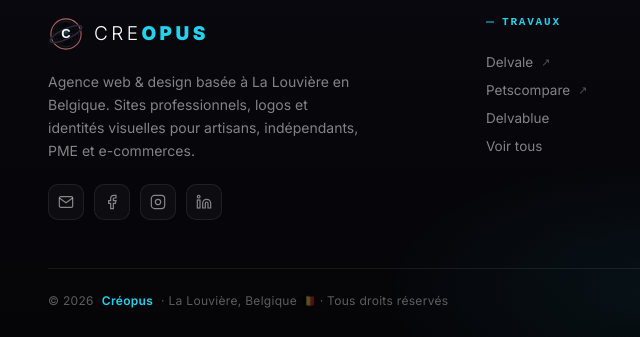
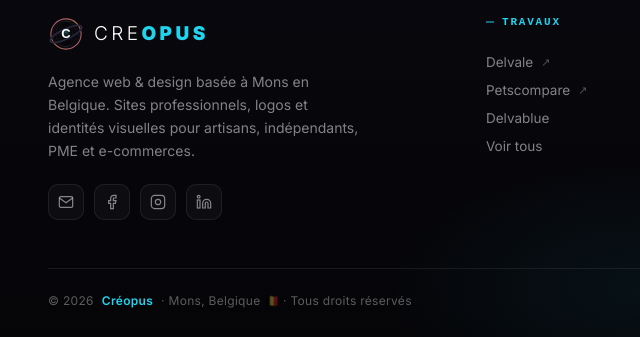
Before and after one commit to Delvaleseo/creopus, a website: page public/index.html in a window 1280 px wide. Shown: the part 9206-9543 px from the top of the page, 0-640 px from the left. Drawn offline with Linux system fonts and the light colour scheme.

Commit message:
Localisation: La Louvière -> Mons (vraie ville du fondateur)

```diff
--- a/public/index.html
+++ b/public/index.html
@@ -1875,7 +1875,7 @@
           </div>
           <div class="c-item">
             <div class="c-icon"><svg viewBox="0 0 24 24"><path d="M21 10c0 7-9 13-9 13s-9-6-9-13a9 9 0 0118 0z"/><circle cx="12" cy="10" r="3"/></svg></div>
-            <div class="c-text"><strong>Localisation</strong>La Louvière, Belgique — 100% en ligne</div>
+            <div class="c-text"><strong>Localisation</strong>Mons, Belgique — 100% en ligne</div>
           </div>
           <div class="c-item">
             <div class="c-icon"><svg viewBox="0 0 24 24"><circle cx="12" cy="12" r="10"/><path d="M9 12l2 2 4-4"/></svg></div>
@@ -1996,7 +1996,7 @@
           </svg>
           <span>CRE<b>OPUS</b></span>
         </a>
-        <p>Agence web &amp; design basée à La Louvière en Belgique. Sites professionnels, logos et identités visuelles pour artisans, indépendants, PME et e-commerces.</p>
+        <p>Agence web &amp; design basée à Mons en Belgique. Sites professionnels, logos et identités visuelles pour artisans, indépendants, PME et e-commerces.</p>
         <div class="f-social">
           <a href="mailto:contact@creopus.be" aria-label="Email">
             <svg viewBox="0 0 24 24"><path d="M4 4h16c1.1 0 2 .9 2 2v12c0 1.1-.9 2-2 2H4c-1.1 0-2-.9-2-2V6c0-1.1.9-2 2-2z"/><polyline points="22,6 12,13 2,6"/></svg>
@@ -2041,7 +2041,7 @@
     </div>
 
     <div class="f-bottom">
-      <p>&copy; 2026 <span class="accent">Créopus</span> · La Louvière, Belgique 🇧🇪 · Tous droits réservés</p>
+      <p>&copy; 2026 <span class="accent">Créopus</span> · Mons, Belgique 🇧🇪 · Tous droits réservés</p>
       <p class="f-tech"><span class="dot"></span>Codé à la main · Hébergé sur Railway</p>
     </div>
   </div>
```
